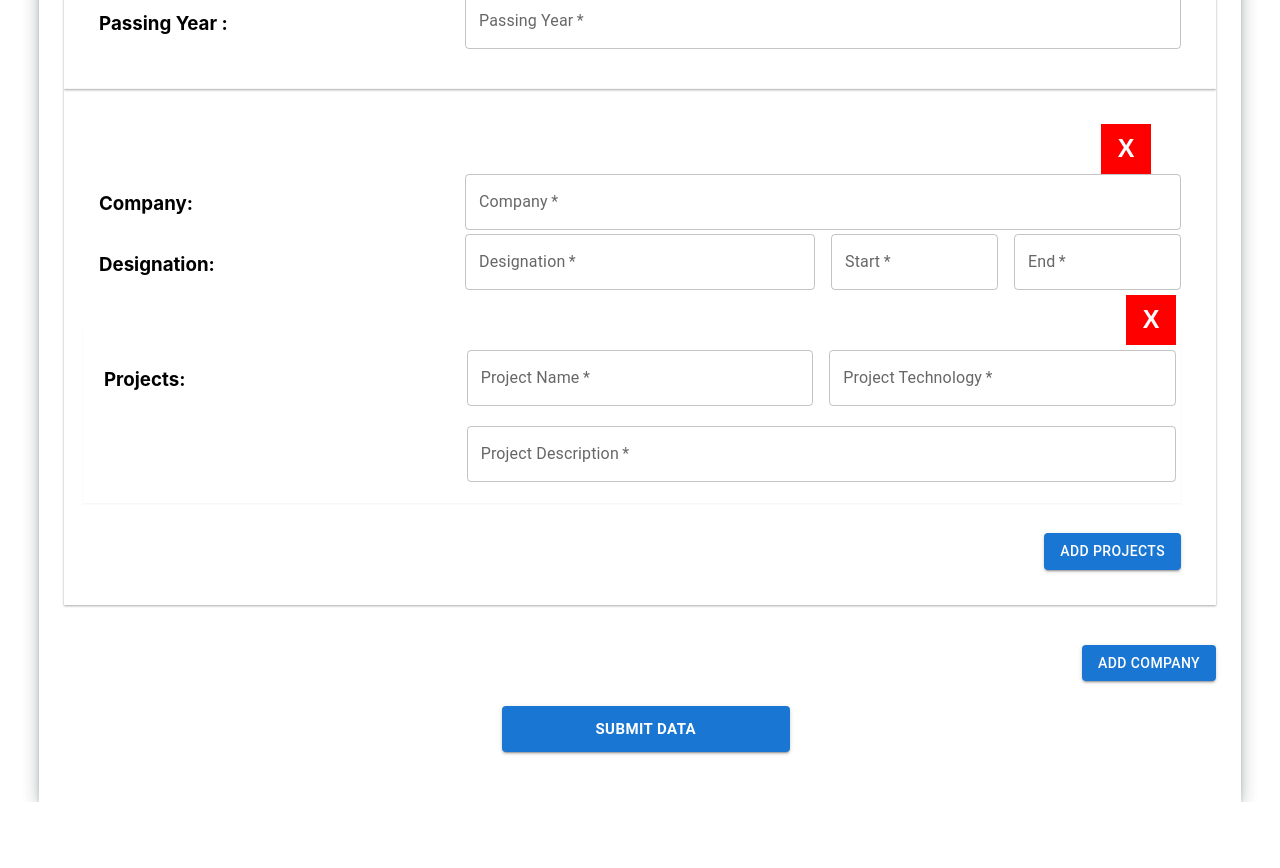
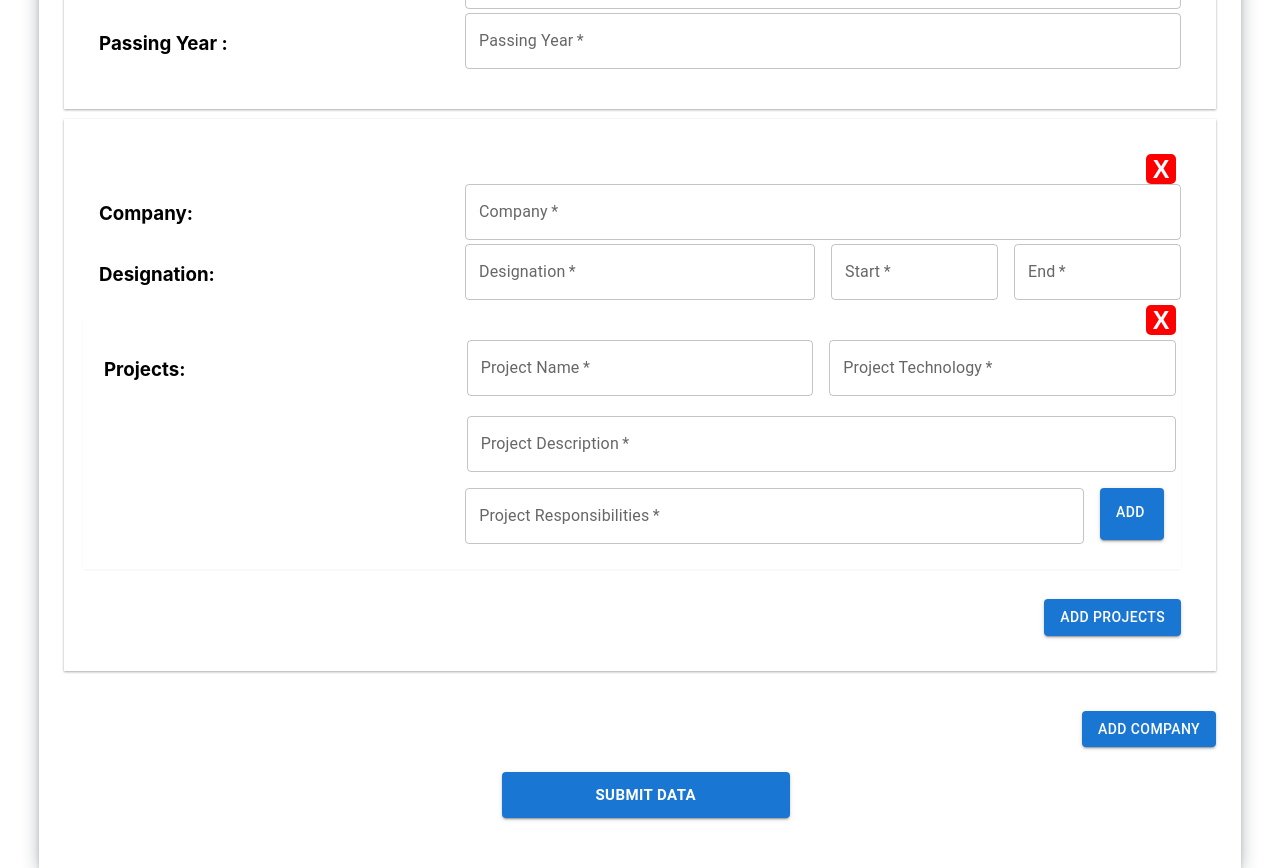
Before and after one commit to prajaktahadole/ResumeBuilder, a React (Create React App) app: page /resumemakerui/resume in a window 1280 px wide. Shown: the part 1460-2328 px from the top of the page. Before the commit the page ends 2262 px from the top, so only its background shows below. Built offline with nearby package versions, Linux system fonts and the light colour scheme.

Commit message:
Project Array Functionality Working

```diff
--- a/src/component/Resume/Company.jsx
+++ b/src/component/Resume/Company.jsx
@@ -1,10 +1,11 @@
 import React, { useState } from 'react';
 import { Grid, TextField, Button } from '@mui/material'
+import Responsibility from './Responsibility';
 
 const Company = () => {
   const initialProject = {
     projectName: '',
-    description: '',
+    proDescription: '',
     proTechnologies: '',
     responsibilities: []
   }
@@ -19,7 +20,14 @@ const Company = () => {
   const [companydata, setCompanydata] = useState([initialCompany]);
   const [project, setProject] = useState([initialProject]);
 
+  const [responsibilityList, setResponsibilityList] = useState([]);
+
+    const handleResponsibilityListChange = (newList) => {
+        setResponsibilityList(newList);
+    };
+
   console.log("companydata", companydata)
+  console.log("responsibilityList", responsibilityList)
   const handleCompanyInputChange = (e) => {
     const { name, value, id } = e.target;
     companydata[id] = {
@@ -27,7 +35,7 @@ const Company = () => {
       [name]: value
     }
     const updatedArr = companydata.reduce((acc, company, index) => {
-      if (index == id) {
+      if (index === id) {
         acc.push({
           ...company,
           [name]: value
@@ -47,18 +55,17 @@ const Company = () => {
   };
 
   const handleAddProject = (e) => {
-    const cid = e.target.id
-    console.log(cid);
-    companydata[cid] = {
-      ...companydata[cid],
-      projects: [
-        ...companydata[cid].projects,
-        initialProject
-      ]
-    }
-    companydata.splice(cid, 1, companydata[cid])
-    setCompanydata(companydata);
-
+    const cid = e.target.id;
+    const newCompanyData = companydata.map((company, index) => {
+      if (index !== parseInt(cid)) {
+        return company;
+      }
+      return {
+        ...company,
+        projects: [...company.projects, initialProject],
+      };
+    });
+    setCompanydata(newCompanyData);
   };
 
   const handleProjectChange = (index, value) => {
@@ -68,36 +75,21 @@ const Company = () => {
   };
 
   const handleProjectInputChange = (e) => {
-    const { name, value , id } = e.target;
-    project[id]={
-      ...project[id],
+    const { name, value, id } = e.target;
+    const [companyIndex, projectIndex] = id.split('/');
+    const updatedCompanyData = [...companydata];
+    const updatedProjects = [...updatedCompanyData[companyIndex].projects];
+    updatedProjects[projectIndex] = {
+      ...updatedProjects[projectIndex],
       [name]: value
-    }
-    // const updatedProject = project.reduce((acc, proj, index) => {
-    //   if (index == id) {
-    //     acc.push({
-    //       ...proj,
-    //       [name]: value
-    //     })
-    //   } else {
-    //     acc.push(proj)
-    //   }
-    //   return acc;
-    // }, [])
-    // setProject(updatedProject);
+    };
+    updatedCompanyData[companyIndex] = {
+      ...updatedCompanyData[companyIndex],
+      projects: updatedProjects
+    };
+    setCompanydata(updatedCompanyData);
+  };
 
-
-
-
-    // setProject((prevData) => ({
-    //   ...prevData,
-    //   [name]: value
-    // }
-    // ));
-
-    project.splice(id, 1, project[id])
-    setProject(project);
-  };
   const RemoveCompanies = (ele) => {
     if (window.confirm(`Are you sure you want to remove ${companydata}?`)) {
       const newItems = [...companydata];
@@ -105,10 +97,18 @@ const Company = () => {
       setCompanydata(newItems);
     }
   };
-  const RemoveProject = (ele) => {
-    if (window.confirm(`Are you sure you want to remove ${project}?`)) {
+  // const RemoveProject = (ele) => {
+  //   if (window.confirm(`Are you sure you want to remove ${project}?`)) {
+  //     const newItems = [...project];
+  //     newItems.splice(ele, 1);
+  //     setProject(newItems);
+  //   }
+  // };
+
+  const RemoveProject = (index) => {
+    if (window.confirm(`Are you sure you want to remove this project?`)) {
       const newItems = [...project];
-      newItems.splice(ele, 1);
+      newItems.splice(index, 1);
       setProject(newItems);
     }
   };
@@ -118,8 +118,18 @@ const Company = () => {
   return (
     <form id='Companyform' onSubmit={handleAddProject}>
       {companydata.map((company, cindex) => <div style={{ marginBottom: "20px" }} className='subContainer' >
-        <Grid item xs={12} sx={{ display: 'flex', justifyContent: 'flex-end', gap: "15px", marginRight: "30px" }}>
-          <button style={{ width: "50px", height: "50px", backgroundColor: "red", color: "white", border: "none", fontSize: "25px", fontWeight: "bold" }} onClick={RemoveCompanies}>X</button>
+        <Grid item xs={12} sx={{ display: 'flex', justifyContent: 'flex-end', gap: "15px", marginRight: "5px" }}>
+          <button style={{
+            width: "30px",
+            height: "30px",
+            backgroundColor: "red",
+            color: "white",
+            border: "none",
+            fontSize: "25px",
+            fontWeight: "bold",
+            cursor: "pointer",
+            borderRadius: "5px",
+          }} onClick={RemoveCompanies}>X</button>
         </Grid>
         <Grid container spacing={2} >
           <Grid item xs={4} style={{ display: 'flex', alignItems: 'start' }}>
@@ -190,13 +200,24 @@ const Company = () => {
         {company.projects.map((project, pindex) => (
           <>
             <Grid item xs={12} sx={{ display: 'flex', justifyContent: 'flex-end', gap: "15px", marginRight: "5px" }}>
-              <button style={{
-                width: "50px", height: "50px",
-                backgroundColor: "red", color: "white",
-                border: "none", fontSize: "25px", fontWeight: "bold"
-              }}
-                id={`${cindex}/${pindex}`}
-                onClick={RemoveProject}>X</button>
+              <button
+                  style={{
+                    width: "30px",
+                    height: "30px",
+                    backgroundColor: "red",
+                    color: "white",
+                    border: "none",
+                    fontSize: "25px",
+                    fontWeight: "bold",
+                    cursor: "pointer",
+                    borderRadius: "5px",
+                  }}
+                  id={`${cindex}/${pindex}`}
+                  onClick={() => RemoveProject(pindex, project, setProject)}
+              >
+                X
+              </button>
+
             </Grid>
             <Grid container spacing={2} className='subprojectcls' >
 
@@ -226,8 +247,8 @@ const Company = () => {
                   placeholder="Enter your Project Technology"
                   required
                   onChange={handleProjectInputChange}
-                  value={project.projectTechnology}
-                  name=' projectTechnology'
+                  value={project.proTechnologies}
+                  name='proTechnologies'
                 />
               </Grid>
               <Grid item xs={4} style={{ display: 'flex' }} >
@@ -243,21 +264,22 @@ const Company = () => {
                   placeholder="Enter your project description"
                   required
                   onChange={handleProjectInputChange}
-                  value={project.projectDescription}
-                  name='projectDescription'
+                  value={project.proDescription}
+                  name='proDescription'
                 />
               </Grid>
 
               <Grid item xs={4} style={{ display: 'flex', alignItems: 'start' }}>
 
               </Grid>
+              <Responsibility onResponsibilityListChange={handleResponsibilityListChange}/>
             </Grid>
           </>
 
         ))}
 
         {<Grid item xs={12} sx={{ display: 'flex', justifyContent: 'flex-end', paddingTop: '20px' }}>
-          <Button id={cindex} variant="contained" type="submit" onClick={handleAddProject}>Add Projects</Button>
+          <Button id={cindex} variant="contained" type="submit"  onClick={handleAddProject}>Add Projects</Button>
         </Grid>}
 
       </div>)}
--- a/src/component/Resume/Responsibility.jsx
+++ b/src/component/Resume/Responsibility.jsx
@@ -2,13 +2,14 @@ import { Button, Grid, TextField } from '@mui/material'
 import React, { useState } from 'react';
 import "../../styles/responsibility.css";
 
-function Responsibility() {
+function Responsibility(props) {
 
     const [responsibility, setResponsibility] = useState('');
     const [responsibilityList, setResponsibilityList] = useState([]);
 
     const handleOpenResponsibilities = () => {
         setResponsibilityList([...responsibilityList, { val: responsibility }]);
+        props.onResponsibilityListChange(responsibilityList);
     };
 
     const removeItem = (ele) => {
@@ -16,6 +17,7 @@ function Responsibility() {
             console.log("first", ele)
             const newItems = responsibilityList.filter((i) => i !== ele);
             setResponsibilityList(newItems);
+            props.onResponsibilityListChange(newItems);
             console.log(newItems)
         }
     };
--- a/src/index.js
+++ b/src/index.js
@@ -6,9 +6,9 @@ import reportWebVitals from './reportWebVitals';
 
 const root = ReactDOM.createRoot(document.getElementById('root'));
 root.render(
-  <React.StrictMode>
+  //<React.StrictMode>
     <App />
-  </React.StrictMode>
+  //</React.StrictMode>
 );
 
 // If you want to start measuring performance in your app, pass a function
--- a/src/styles/resume.css
+++ b/src/styles/resume.css
@@ -80,6 +80,7 @@
 
 .subContainer{
   padding: 35px;
+  margin-bottom: 10px;
   box-shadow: rgba(0, 0, 0, 0.12) 0px 1px 3px, rgba(0, 0, 0, 0.24) 0px 1px 2px;
 
 }
```
Also changed, not shown: 1 other file (tests, documents, lock files or other folders).
